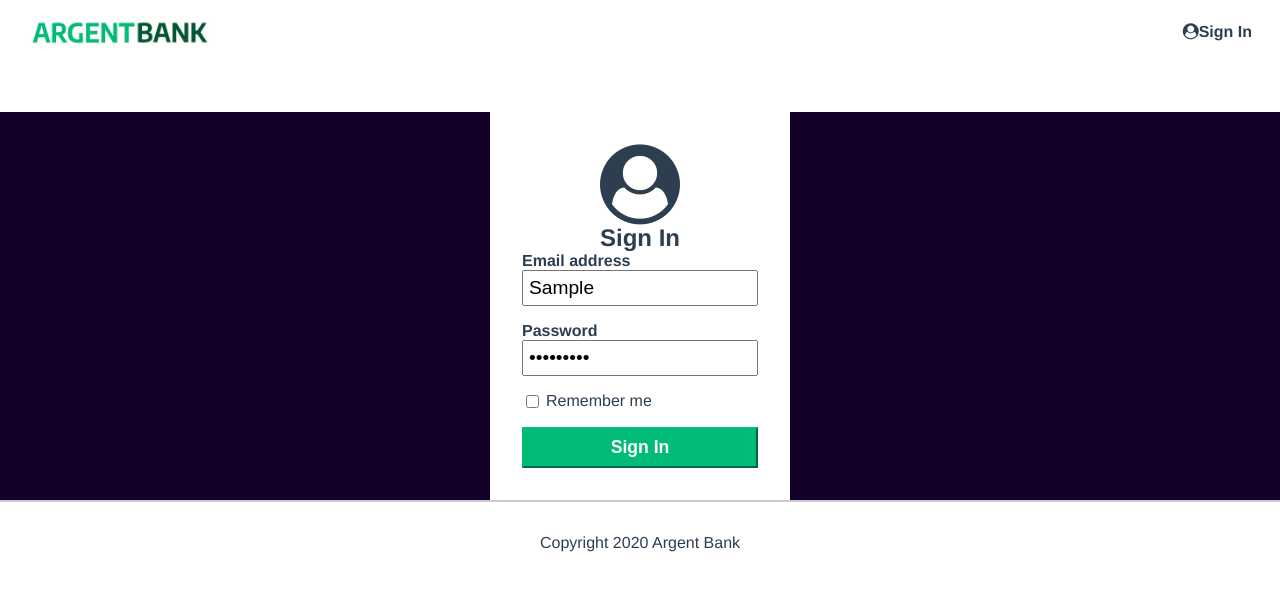
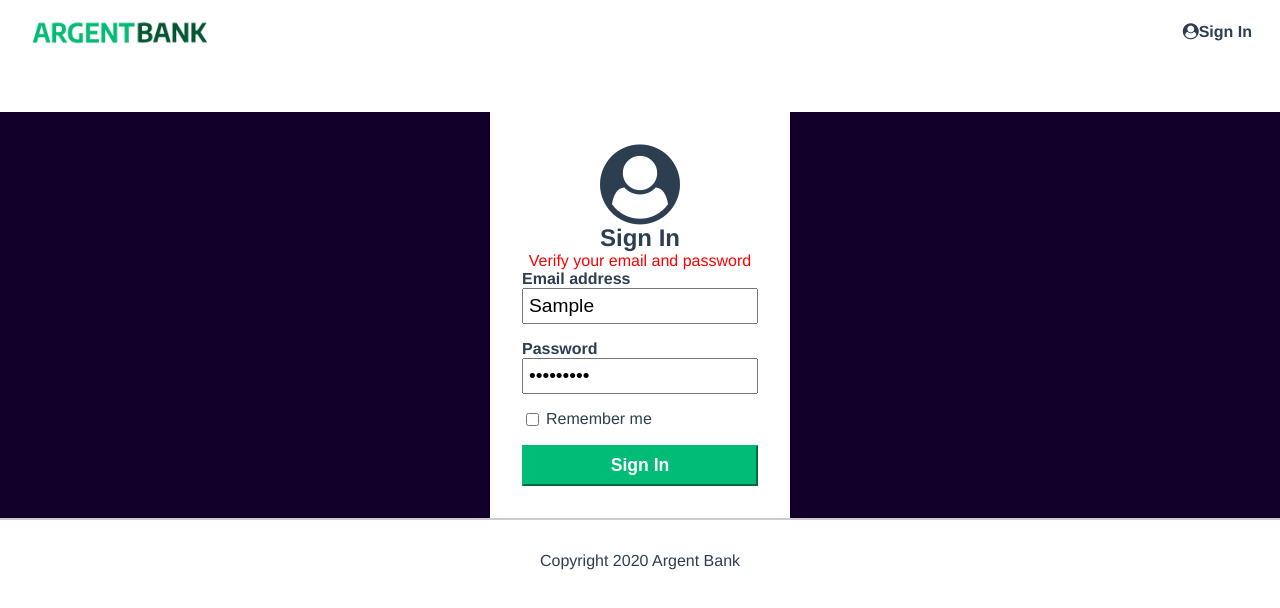
Before and after one commit to nassmim/oc-bank-front, a React (Create React App) app: page /sign-in in a window 1280 px wide. Both pictures are taken after typing "Sample", "Sample123" into the empty fields and a click on the button "Sign In". Shown: the top 608 px of the page. Built offline with nearby package versions, Linux system fonts and the light colour scheme; no server answers.

Commit message:
error message if login failed

```diff
--- a/src/features/User/SignIn/SignIn.jsx
+++ b/src/features/User/SignIn/SignIn.jsx
@@ -4,13 +4,22 @@ import { useLoginMutation } from '../../api/Auth/authApiSlice.js'
 import { useDispatch } from 'react-redux'
 import { loggedIn } from '../userSlice.js'
 import { ConnexionContext } from '../../../shared/context/connexion.js'
+import styled from 'styled-components'
+
+const ErrorMessage = styled.p`
+  color: red;
+  ${(props) => {
+    if (props.isVisible) return ` visiblity: visible `
+    else return ` visibility: hidden `
+  }}
+`
 
 const SignIn = () => {
   const emailInputElement = useRef()
   const passwordInputElement = useRef()
   const rememberMeCheckboxElement = useRef()
   const dispatch = useDispatch()
-  const [loginApiRequest] = useLoginMutation()
+  const [loginApiRequest, { isError: loginFailed }] = useLoginMutation()
   const navigate = useNavigate()
 
   const { user } = useContext(ConnexionContext)
@@ -65,6 +74,9 @@ const SignIn = () => {
         <i className="fa fa-user-circle sign-in-icon"></i>
         <h1>Sign In</h1>
         <form>
+          <ErrorMessage isVisible={loginFailed}>
+            Verify your email and password
+          </ErrorMessage>
           <div className="input-wrapper">
             <label htmlFor="email">Email address</label>
             <input ref={emailInputElement} type="text" id="email" />
```
